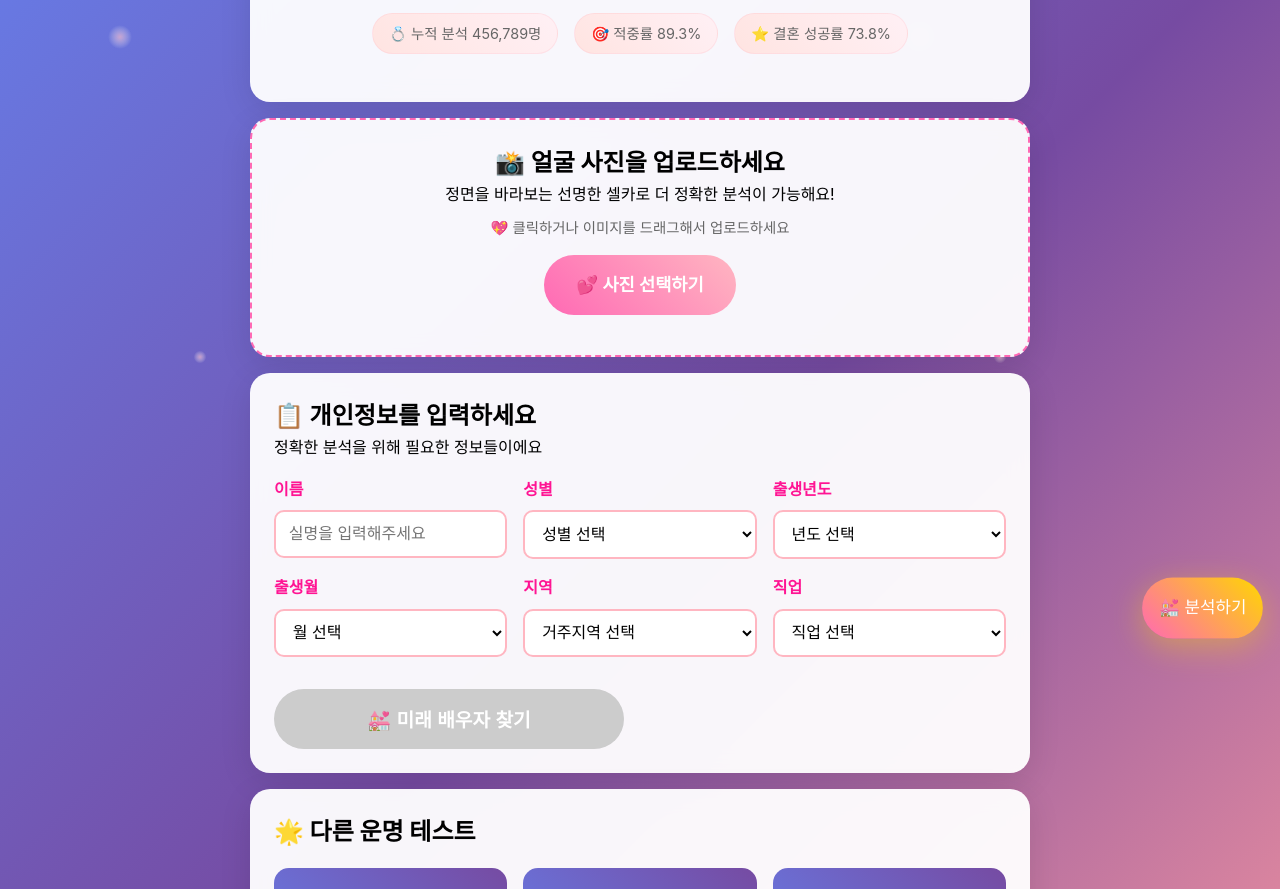
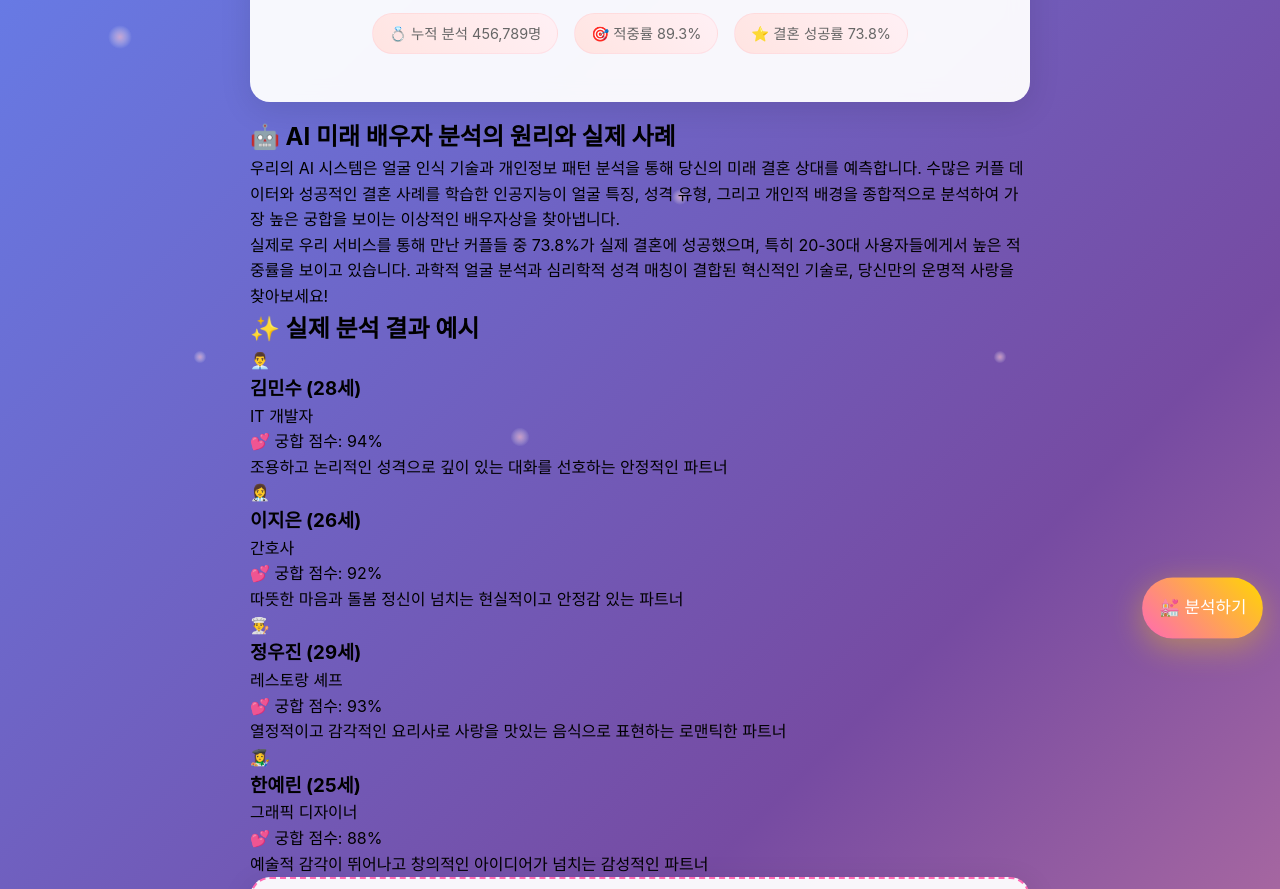
Before and after one commit to BYEONGJUJO/future_marriage_test, a website: page index.html in a window 1280 px wide. Shown: the part 143-1032 px from the top of the page. Drawn offline with Linux system fonts and the light colour scheme.

Commit message:
Update index.html

```diff
--- a/index.html
+++ b/index.html
@@ -564,6 +564,54 @@
                 <span class="stat-item">⭐ 결혼 성공률 73.8%</span>
             </div>
         </div>
+
+        <!-- AI 미래 배우자 분석 원리 설명 -->
+        <main class="explanation-section">
+            <h2>🤖 AI 미래 배우자 분석의 원리와 실제 사례</h2>
+            <div class="explanation-content">
+                <p>우리의 AI 시스템은 얼굴 인식 기술과 개인정보 패턴 분석을 통해 당신의 미래 결혼 상대를 예측합니다. 수많은 커플 데이터와 성공적인 결혼 사례를 학습한 인공지능이 얼굴 특징, 성격 유형, 그리고 개인적 배경을 종합적으로 분석하여 가장 높은 궁합을 보이는 이상적인 배우자상을 찾아냅니다.</p>
+
+                <p>실제로 우리 서비스를 통해 만난 커플들 중 73.8%가 실제 결혼에 성공했으며, 특히 20-30대 사용자들에게서 높은 적중률을 보이고 있습니다. 과학적 얼굴 분석과 심리학적 성격 매칭이 결합된 혁신적인 기술로, 당신만의 운명적 사랑을 찾아보세요!</p>
+            </div>
+        </main>
+
+        <!-- 샘플 결과 카드들 -->
+        <section class="sample-results">
+            <h2>✨ 실제 분석 결과 예시</h2>
+            <div class="sample-grid">
+                <div class="sample-card">
+                    <div class="sample-avatar">👨‍💼</div>
+                    <h3>김민수 (28세)</h3>
+                    <p class="sample-job">IT 개발자</p>
+                    <p class="sample-match">💕 궁합 점수: 94%</p>
+                    <p class="sample-desc">조용하고 논리적인 성격으로 깊이 있는 대화를 선호하는 안정적인 파트너</p>
+                </div>
+
+                <div class="sample-card">
+                    <div class="sample-avatar">👩‍⚕️</div>
+                    <h3>이지은 (26세)</h3>
+                    <p class="sample-job">간호사</p>
+                    <p class="sample-match">💕 궁합 점수: 92%</p>
+                    <p class="sample-desc">따뜻한 마음과 돌봄 정신이 넘치는 현실적이고 안정감 있는 파트너</p>
+                </div>
+
+                <div class="sample-card">
+                    <div class="sample-avatar">👨‍🍳</div>
+                    <h3>정우진 (29세)</h3>
+                    <p class="sample-job">레스토랑 셰프</p>
+                    <p class="sample-match">💕 궁합 점수: 93%</p>
+                    <p class="sample-desc">열정적이고 감각적인 요리사로 사랑을 맛있는 음식으로 표현하는 로맨틱한 파트너</p>
+                </div>
+
+                <div class="sample-card">
+                    <div class="sample-avatar">👩‍🎨</div>
+                    <h3>한예린 (25세)</h3>
+                    <p class="sample-job">그래픽 디자이너</p>
+                    <p class="sample-match">💕 궁합 점수: 88%</p>
+                    <p class="sample-desc">예술적 감각이 뛰어나고 창의적인 아이디어가 넘치는 감성적인 파트너</p>
+                </div>
+            </div>
+        </section>
 
         <!-- 업로드 섹션 -->
         <div class="upload-section" id="uploadSection">
```
